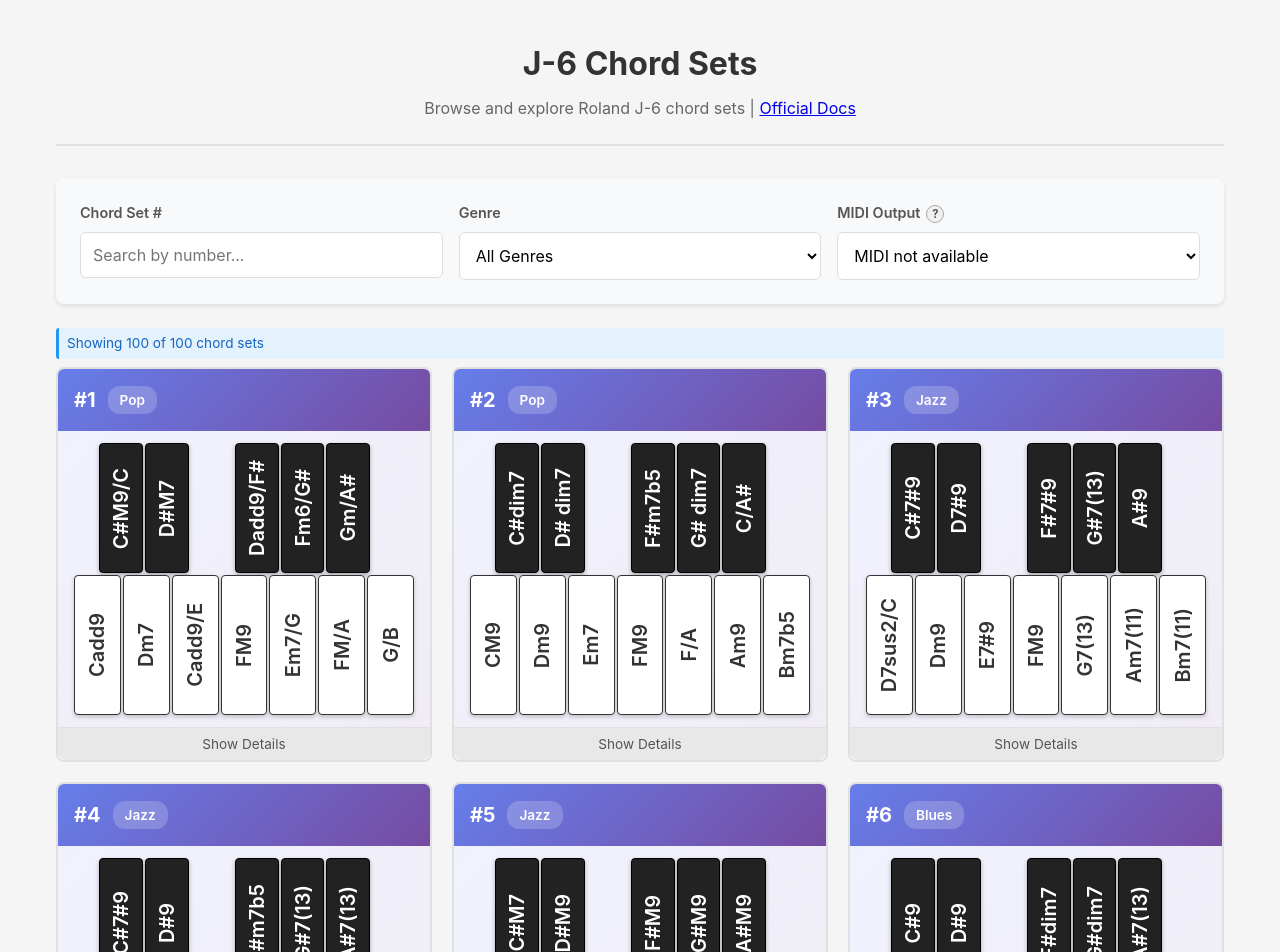
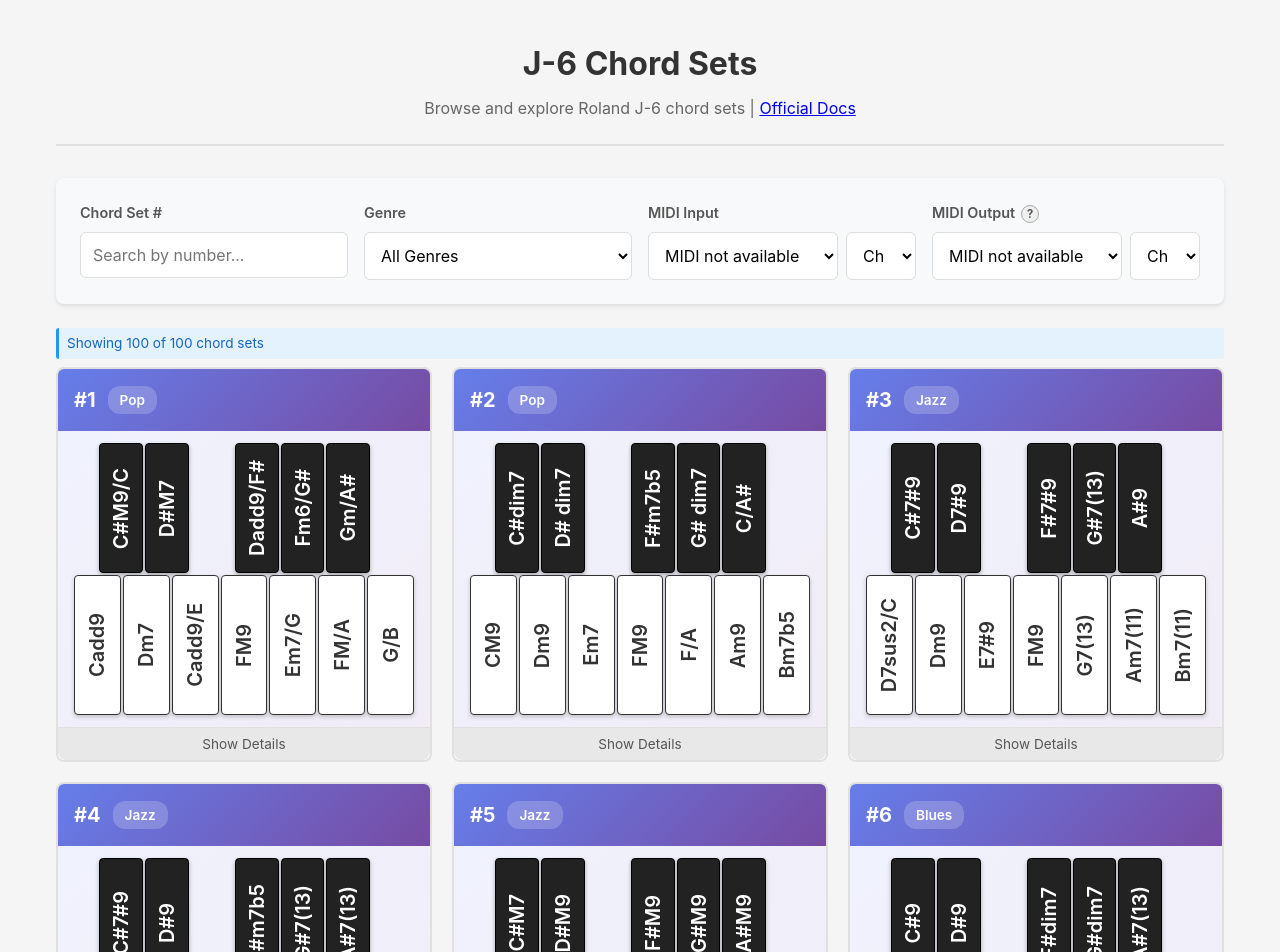
Before and after one commit to stonefruit/j6, a React (Vite) app: page / in a window 1280 px wide. Shown: the top 952 px of the page. Built offline with nearby package versions, Linux system fonts and the light colour scheme.

Commit message:
feat: enhance MIDI input handling and add channel selection in ChordSets component

```diff
--- a/src/components/ChordSets.css
+++ b/src/components/ChordSets.css
@@ -97,6 +97,21 @@
   outline: none;
   border-color: #4CAF50;
   box-shadow: 0 0 0 3px rgba(76, 175, 80, 0.1);
+}
+
+.midi-row {
+  display: flex;
+  gap: 0.5rem;
+}
+
+.midi-row select:first-child {
+  flex: 1;
+  min-width: 0;
+}
+
+.channel-select {
+  width: 70px;
+  flex-shrink: 0;
 }
 
 .midi-help-btn {
--- a/src/components/ChordSets.tsx
+++ b/src/components/ChordSets.tsx
@@ -1,8 +1,14 @@
 import { useState, useEffect, useCallback, useRef, useMemo } from "react";
 import chordData from "../../j6-chords.json";
 import type { ChordData, ChordSet } from "../types";
-import { getOutputs, sendNoteOn, sendNoteOff } from "../midi";
-import type { MidiOutputInfo } from "../midi";
+import {
+  getOutputs,
+  getInputs,
+  sendNoteOn,
+  sendNoteOff,
+  parseMidiMessage,
+} from "../midi";
+import type { MidiPortInfo } from "../midi";
 import Keyboard from "./Keyboard";
 import TriggerKey from "./TriggerKey";
 import ChordPreviewKeyboard from "./ChordPreviewKeyboard";
@@ -15,6 +21,8 @@
   t: 6, g: 7, y: 8, h: 9, u: 10, j: 11,
 };
 
+const CHANNELS = Array.from({ length: 16 }, (_, i) => i);
+
 export default function ChordSets() {
   const [searchNumber, setSearchNumber] = useState("");
   const [selectedGenre, setSelectedGenre] = useState("");
@@ -22,11 +30,64 @@
 
   // MIDI state
   const [midiAccess, setMidiAccess] = useState<MIDIAccess | null>(null);
-  const [midiOutputs, setMidiOutputs] = useState<MidiOutputInfo[]>([]);
+  const [midiOutputs, setMidiOutputs] = useState<MidiPortInfo[]>([]);
+  const [midiInputs, setMidiInputs] = useState<MidiPortInfo[]>([]);
   const [midiOutputId, setMidiOutputId] = useState("");
+  const [midiInputId, setMidiInputId] = useState("");
+  const [inputChannel, setInputChannel] = useState(0);
+  const [outputChannel, setOutputChannel] = useState(1);
   const [showMidiHelp, setShowMidiHelp] = useState(false);
 
   const midiOutputRef = useRef<MIDIOutput | null>(null);
+  const inputChannelRef = useRef(inputChannel);
+  const outputChannelRef = useRef(outputChannel);
+
+  // Keep refs in sync
+  useEffect(() => { inputChannelRef.current = inputChannel; }, [inputChannel]);
+  useEffect(() => { outputChannelRef.current = outputChannel; }, [outputChannel]);
+
+  // Callback for MIDI input triggering chords on the selected card
+  const selectedCardRef = useRef(selectedCard);
+  useEffect(() => { selectedCardRef.current = selectedCard; }, [selectedCard]);
+
+  const activeInputNotesRef = useRef<Map<number, string[]>>(new Map());
+  const [midiActiveKeyIndex, setMidiActiveKeyIndex] = useState<number | null>(null);
+
+  const handleMidiMessage = useCallback((e: MIDIMessageEvent) => {
+    if (!e.data) return;
+    const event = parseMidiMessage(e.data);
+    if (!event) return;
+    if (event.channel !== inputChannelRef.current) return;
+
+    const cardNum = selectedCardRef.current;
+    if (cardNum === null) return;
+
+    const chordSet = data.chordSets.find((s) => s.number === cardNum);
+    if (!chordSet) return;
+
+    const chordIndex = event.note % 12;
+    const chord = chordSet.chords[chordIndex];
+    if (!chord) return;
+
+    if (event.type === "noteon") {
+      if (midiOutputRef.current) {
+        sendNoteOn(midiOutputRef.current, chord.notes, event.velocity, outputChannelRef.current);
+      }
+      activeInputNotesRef.current.set(event.note, chord.notes);
+      setMidiActiveKeyIndex(chordIndex);
+    } else {
+      const notes = activeInputNotesRef.current.get(event.note);
+      if (notes && midiOutputRef.current) {
+        sendNoteOff(midiOutputRef.current, notes, outputChannelRef.current);
+      }
+      activeInputNotesRef.current.delete(event.note);
+      setMidiActiveKeyIndex(
+        activeInputNotesRef.current.size > 0
+          ? [...activeInputNotesRef.current.keys()].pop()! % 12
+          : null
+      );
+    }
+  }, []);
 
   // Request MIDI access on mount
   useEffect(() => {
@@ -34,8 +95,10 @@
     navigator.requestMIDIAccess().then((access) => {
       setMidiAccess(access);
       setMidiOutputs(getOutputs(access));
+      setMidiInputs(getInputs(access));
       access.onstatechange = () => {
         setMidiOutputs(getOutputs(access));
+        setMidiInputs(getInputs(access));
       };
     }).catch(() => {
       // MIDI not available
@@ -50,6 +113,26 @@
     }
     midiOutputRef.current = midiAccess.outputs.get(midiOutputId) || null;
   }, [midiAccess, midiOutputId]);
+
+  // Attach/detach MIDI input listener
+  useEffect(() => {
+    if (!midiAccess || !midiInputId) return;
+    const input = midiAccess.inputs.get(midiInputId);
+    if (!input) return;
+
+    input.onmidimessage = handleMidiMessage;
+    return () => {
+      input.onmidimessage = null;
+      // Note off for any held notes
+      activeInputNotesRef.current.forEach((notes) => {
+        if (midiOutputRef.current) {
+          sendNoteOff(midiOutputRef.current, notes, outputChannelRef.current);
+        }
+      });
+      activeInputNotesRef.current.clear();
+      setMidiActiveKeyIndex(null);
+    };
+  }, [midiAccess, midiInputId, handleMidiMessage]);
 
   // Get unique genres
   const genres = useMemo(() => {
@@ -120,6 +203,36 @@
         </div>
 
         <div className="filter-group">
+          <label htmlFor="midi-input">MIDI Input</label>
+          <div className="midi-row">
+            <select
+              id="midi-input"
+              value={midiInputId}
+              onChange={(e) => setMidiInputId(e.target.value)}
+            >
+              <option value="">
+                {midiAccess ? "None" : "MIDI not available"}
+              </option>
+              {midiInputs.map((inp) => (
+                <option key={inp.id} value={inp.id}>
+                  {inp.name}
+                </option>
+              ))}
+            </select>
+            <select
+              className="channel-select"
+              value={inputChannel}
+              onChange={(e) => setInputChannel(parseInt(e.target.value, 10))}
+              title="Input MIDI channel"
+            >
+              {CHANNELS.map((ch) => (
+                <option key={ch} value={ch}>Ch {ch + 1}</option>
+              ))}
+            </select>
+          </div>
+        </div>
+
+        <div className="filter-group">
           <label htmlFor="midi-output">
             MIDI Output
             <button
@@ -130,6 +243,7 @@
               ?
             </button>
           </label>
+          <div className="midi-row">
             <select
               id="midi-output"
               value={midiOutputId}
@@ -144,6 +258,17 @@
                 </option>
               ))}
             </select>
+            <select
+              className="channel-select"
+              value={outputChannel}
+              onChange={(e) => setOutputChannel(parseInt(e.target.value, 10))}
+              title="Output MIDI channel"
+            >
+              {CHANNELS.map((ch) => (
+                <option key={ch} value={ch}>Ch {ch + 1}</option>
+              ))}
+            </select>
+          </div>
           {showMidiHelp && (
             <div className="midi-help">
               <p><strong>macOS setup (IAC Driver):</strong></p>
@@ -152,10 +277,15 @@
                 <li>Window &rarr; Show MIDI Studio</li>
                 <li>Double-click <strong>IAC Driver</strong></li>
                 <li>Check <strong>Device is online</strong>, click Apply</li>
-                <li>Refresh this page &mdash; select IAC Driver above</li>
-                <li>In Ableton, set a MIDI track input to &ldquo;IAC Driver Bus 1&rdquo;</li>
+                <li>Refresh this page &mdash; select IAC Driver for both input and output</li>
               </ol>
-              <p>Click a chord set card, then use keys <kbd>a</kbd><kbd>w</kbd><kbd>s</kbd><kbd>e</kbd><kbd>d</kbd><kbd>f</kbd><kbd>t</kbd><kbd>g</kbd><kbd>y</kbd><kbd>h</kbd><kbd>u</kbd><kbd>j</kbd> to play chords.</p>
+              <p><strong>With Ableton:</strong></p>
+              <ol>
+                <li>Set MIDI Input to IAC Driver, choose an input channel (e.g. Ch 1)</li>
+                <li>Set MIDI Output to IAC Driver, choose a different output channel (e.g. Ch 2)</li>
+                <li>In Ableton, send notes on Ch 1 to trigger chords &mdash; chords return on Ch 2</li>
+              </ol>
+              <p><strong>Keyboard:</strong> Click a card, then use <kbd>a</kbd><kbd>w</kbd><kbd>s</kbd><kbd>e</kbd><kbd>d</kbd><kbd>f</kbd><kbd>t</kbd><kbd>g</kbd><kbd>y</kbd><kbd>h</kbd><kbd>u</kbd><kbd>j</kbd> to play chords.</p>
             </div>
           )}
         </div>
@@ -179,6 +309,10 @@
               selectedCard === set.number ? null : set.number
             )}
             midiOutput={midiOutputRef}
+            outputChannel={outputChannel}
+            midiActiveKeyIndex={
+              selectedCard === set.number ? midiActiveKeyIndex : null
+            }
           />
         ))}
       </div>
@@ -219,12 +353,23 @@
   isSelected: boolean;
   onSelect: () => void;
   midiOutput: React.RefObject<MIDIOutput | null>;
+  outputChannel: number;
+  midiActiveKeyIndex: number | null;
 }
 
-function ChordSetCard({ chordSet, isSelected, onSelect, midiOutput }: ChordSetCardProps) {
+function ChordSetCard({
+  chordSet,
+  isSelected,
+  onSelect,
+  midiOutput,
+  outputChannel,
+  midiActiveKeyIndex,
+}: ChordSetCardProps) {
   const [showDetails, setShowDetails] = useState(false);
-  const [activeKeyIndex, setActiveKeyIndex] = useState<number | null>(null);
+  const [kbActiveKeyIndex, setKbActiveKeyIndex] = useState<number | null>(null);
   const activeNotesRef = useRef<Map<number, string[]>>(new Map());
+  const outputChannelRef = useRef(outputChannel);
+  useEffect(() => { outputChannelRef.current = outputChannel; }, [outputChannel]);
 
   const handleKeyDown = useCallback(
     (e: KeyboardEvent) => {
@@ -235,12 +380,11 @@
       const chord = chordSet.chords[index];
       if (!chord) return;
 
-      // Send note on
       if (midiOutput.current) {
-        sendNoteOn(midiOutput.current, chord.notes);
+        sendNoteOn(midiOutput.current, chord.notes, 100, outputChannelRef.current);
       }
       activeNotesRef.current.set(index, chord.notes);
-      setActiveKeyIndex(index);
+      setKbActiveKeyIndex(index);
     },
     [chordSet.chords, midiOutput]
   );
@@ -252,14 +396,16 @@
 
       const notes = activeNotesRef.current.get(index);
       if (notes && midiOutput.current) {
-        sendNoteOff(midiOutput.current, notes);
+        sendNoteOff(midiOutput.current, notes, outputChannelRef.current);
       }
       activeNotesRef.current.delete(index);
 
-      setActiveKeyIndex((prev) =>
-        prev === index ? (activeNotesRef.current.size > 0
+      setKbActiveKeyIndex((prev) =>
+        prev === index
+          ? activeNotesRef.current.size > 0
             ? [...activeNotesRef.current.keys()].pop()!
-          : null) : prev
+            : null
+          : prev
       );
     },
     [midiOutput]
@@ -272,16 +418,18 @@
     return () => {
       window.removeEventListener("keydown", handleKeyDown);
       window.removeEventListener("keyup", handleKeyUp);
-      // Send note off for any held notes
       activeNotesRef.current.forEach((notes) => {
         if (midiOutput.current) {
-          sendNoteOff(midiOutput.current, notes);
+          sendNoteOff(midiOutput.current, notes, outputChannelRef.current);
         }
       });
       activeNotesRef.current.clear();
-      setActiveKeyIndex(null);
+      setKbActiveKeyIndex(null);
     };
   }, [isSelected, handleKeyDown, handleKeyUp, midiOutput]);
+
+  // Merge keyboard and MIDI input active key (either can light up the key)
+  const activeKeyIndex = kbActiveKeyIndex ?? midiActiveKeyIndex;
 
   return (
     <div
--- a/src/midi.ts
+++ b/src/midi.ts
@@ -17,37 +17,78 @@
   return (octave + 1) * 12 + semitone;
 }
 
-export interface MidiOutputInfo {
+export interface MidiPortInfo {
   id: string;
   name: string;
 }
 
-export function getOutputs(access: MIDIAccess): MidiOutputInfo[] {
-  const outputs: MidiOutputInfo[] = [];
+export function getOutputs(access: MIDIAccess): MidiPortInfo[] {
+  const outputs: MidiPortInfo[] = [];
   access.outputs.forEach((output) => {
     outputs.push({ id: output.id, name: output.name || output.id });
   });
   return outputs;
 }
 
+export function getInputs(access: MIDIAccess): MidiPortInfo[] {
+  const inputs: MidiPortInfo[] = [];
+  access.inputs.forEach((input) => {
+    inputs.push({ id: input.id, name: input.name || input.id });
+  });
+  return inputs;
+}
+
+/** channel: 0-15 (0 = MIDI channel 1) */
 export function sendNoteOn(
   output: MIDIOutput,
   notes: string[],
-  velocity = 100
+  velocity = 100,
+  channel = 0
 ): void {
+  const status = 0x90 + channel;
   for (const note of notes) {
     const midi = noteToMidi(note);
     if (midi !== null) {
-      output.send([0x90, midi, velocity]);
+      output.send([status, midi, velocity]);
     }
   }
 }
 
-export function sendNoteOff(output: MIDIOutput, notes: string[]): void {
+/** channel: 0-15 (0 = MIDI channel 1) */
+export function sendNoteOff(
+  output: MIDIOutput,
+  notes: string[],
+  channel = 0
+): void {
+  const status = 0x80 + channel;
   for (const note of notes) {
     const midi = noteToMidi(note);
     if (midi !== null) {
-      output.send([0x80, midi, 0x40]);
+      output.send([status, midi, 0x40]);
     }
   }
 }
+
+export interface MidiNoteEvent {
+  type: "noteon" | "noteoff";
+  note: number;
+  velocity: number;
+  channel: number;
+}
+
+export function parseMidiMessage(data: Uint8Array): MidiNoteEvent | null {
+  if (data.length < 3) return null;
+  const status = data[0];
+  const command = status & 0xf0;
+  const channel = status & 0x0f;
+  const note = data[1];
+  const velocity = data[2];
+
+  if (command === 0x90 && velocity > 0) {
+    return { type: "noteon", note, velocity, channel };
+  }
+  if (command === 0x80 || (command === 0x90 && velocity === 0)) {
+    return { type: "noteoff", note, velocity: 0, channel };
+  }
+  return null;
+}
```
Lines whose indentation alone changed are shown as unchanged.
